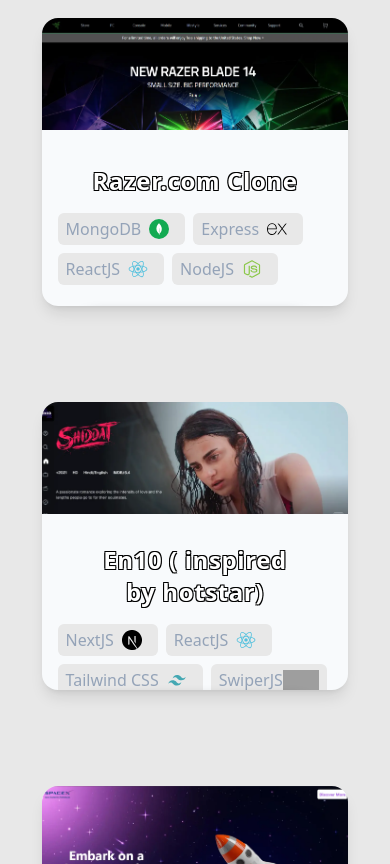
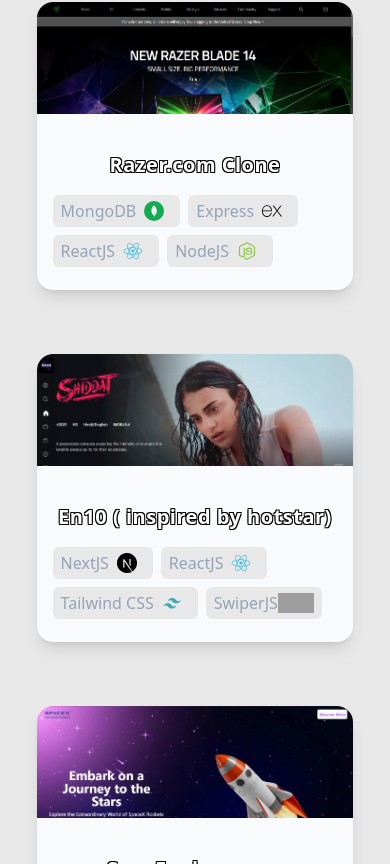
Before and after one commit to VikasSpawar/web-dev-pawar, a React (Vite) app: page / in a window 390 px wide. Shown: the part 3760-4624 px from the top of the page. Built offline with nearby package versions, Linux system fonts and the light colour scheme; grey boxes are pictures that could not be loaded.

Commit message:
minor fix

```diff
--- a/src/components/Portfolio.jsx
+++ b/src/components/Portfolio.jsx
@@ -163,7 +163,7 @@
         <section className="mb-16 p-6 justify-center  ">
           <div className="">
             <div>
-              <div className=" p-4 grid grid-cols-1 md:grid-cols-2 lg:grid-cols-3 w-full gap-24">
+              <div className=" md:p-4 sm:p-2 grid grid-cols-1 md:grid-cols-2 lg:grid-cols-3 w-full md:gap-24 gap-16">
                 {/* <Slider
                   className="p-2 mx-4  "
                   {...settings}
--- a/src/components/ProjectCard.jsx
+++ b/src/components/ProjectCard.jsx
@@ -76,8 +76,9 @@
           group-hover:-translate-y-[-10px]
           transition-all
             duration-500
-            relative top-72 group-hover:top-16
+            relative top-96 group-hover:top-16
             backdrop-blur-lg shadow-lg p-2 rounded-xl shadow-black  dark:bg-dark-secondary
+
             "
         >
           {" "}
@@ -90,14 +91,14 @@
             </span>
           </div>
         </div>
-        <div className=" min-h-[66px] truncate  my-auto text-pretty  ">
-            <span className="  text-2xl   tracking-wide font-semibold outlineText text-white">
+        <div className="   truncate  my-auto text-pretty  ">
+            <span className="  text-xl md:text-2xl  tracking-wide font-semibold outlineText text-white">
               {title}
             </span>
 
 
           <div
-          className="flex  flex-wrap justify-start w-full gap-2 p-4">
+          className="flex  flex-wrap justify-start w-full gap-2   p-4">
             {subtitle.split(",").map((el,id)=><div key={id} className="rounded-md text-slate-400 flex py-1 px-2 bg-light-primary dark:bg-dark-primary">
               {el}
               <img className="w-9 h-5 my-auto" src={`${skillList[skillList.findIndex(skill=>skill.title.toLocaleLowerCase().replace(/\s+/g, "").trim()==el.toLocaleLowerCase().replace(/\s+/g, "").trim())]?.skillIcon}`} alt="skill" />
```
